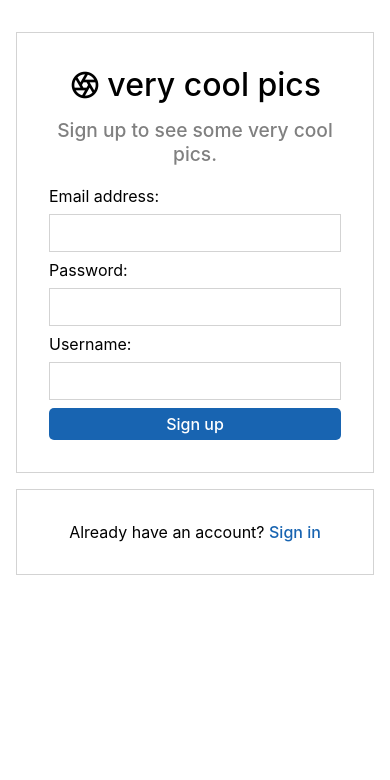
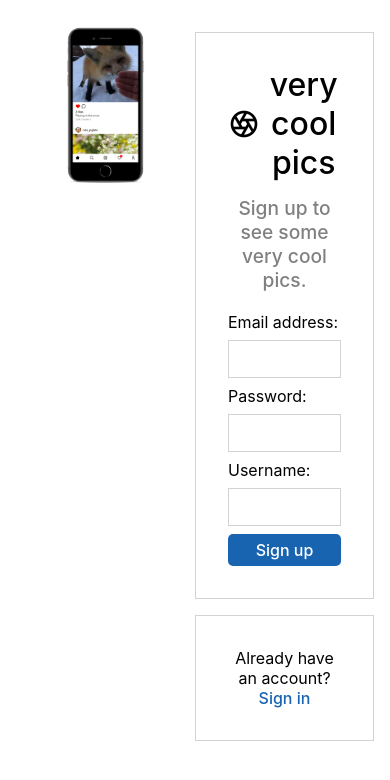
Before and after one commit to tomek-ch/very-cool-pics, a React (Create React App) app: page /sign-up in a window 390 px wide. Shown: the top 780 px of the page. Built offline with nearby package versions, Linux system fonts and the light colour scheme; no server answers.

Commit message:
Added responsivity for bigger screens

```diff
--- a/src/components/ProfilePicture.js
+++ b/src/components/ProfilePicture.js
@@ -1,6 +1,6 @@
 import React from 'react';
 
-import user from '../icons/user-line.svg';
+import user from '../images/user-line.svg';
 
 function ProfilePicture({ src, alt }) {
     return (
--- /dev/null
+++ b/src/components/form/ProductImage.js
@@ -0,0 +1,13 @@
+import React from 'react';
+
+import image from '../../images/app-screenshot.png';
+
+function ProductImage() {
+    return (
+        <div className="product-image">
+            <img src={image} alt="App screenshot" />
+        </div>
+    );
+}
+
+export default ProductImage;
--- a/src/index.css
+++ b/src/index.css
@@ -37,7 +37,7 @@ body {
 }
 
 .app-container {
-  max-width: 500px;
+  /* max-width: 1000px; */
   margin: auto;
   position: relative;
   padding-bottom: 4em;
@@ -55,13 +55,23 @@ body {
   margin-right: 0.2em;
 }
 
-.feed .logo {
+.feed-page .logo {
   border-bottom: 1px solid lightgray;
   padding: 0.5em 0;
 }
 
 .form-section {
-  flex-grow: 1;
+  /* flex-grow: 1; */
+  width: 50%;
+}
+
+.product-image {
+  /* flex-shrink: 1; */
+  width: 50%;
+}
+
+.product-image img {
+  width: 100%;
 }
 
 .sign-in-up-form {
@@ -72,6 +82,7 @@ body {
   margin-top: 1em;
   width: 100%;
 }
+
 .sign-in-up-form input {
   border: 1px solid lightgray;
   padding: 0.5em;
@@ -328,6 +339,8 @@ label, .form-error, .input-error-message {
 
 .post {
   width: 100%;
+  max-width: 500px;
+  margin: auto;
 }
 
 .post-image {
@@ -360,7 +373,6 @@ label, .form-error, .input-error-message {
   display: grid;
   grid-gap: 0.2em;
   grid-template-columns: repeat(auto-fill, minmax(25%, 1fr));
-  grid-auto-rows: 1fr;
   grid-auto-flow: dense;
 }
 
@@ -581,3 +593,17 @@ label, .form-error, .input-error-message {
   line-height: 2em;
   color: gray;
 }
+
+@media (min-width: 1000px) {
+  .feed {
+    column-width: 20em;
+  }
+
+  .feed-page .post {
+    display: inline-block;
+  }
+
+  .explore-grid, .user-posts {
+    grid-template-columns: repeat(auto-fill, minmax(20%, 1fr));
+  }
+}
--- a/src/pages/Feed.js
+++ b/src/pages/Feed.js
@@ -57,8 +57,9 @@ function Feed() {
     ));
 
     return (
+        <main className="feed-page">
+            <Logo />
             <div className="feed">
-            <Logo />
                 {
                     posts.length
                     ?
@@ -76,6 +77,7 @@ function Feed() {
                     </div>
                 }
             </div>
+        </main>
     );
 }
 
--- a/src/pages/SignIn.js
+++ b/src/pages/SignIn.js
@@ -2,10 +2,12 @@ import React from 'react';
 
 import SignInForm from '../components/form/SignInForm'
 import SignUpCTA from '../components/form/SignUpCTA';
+import ProductImage from '../components/form/ProductImage';
 
 function SignIn() {
     return (
         <div className="sign-in-up-page">
+            <ProductImage />
             <div className="form-section">
                 <SignInForm />
                 <SignUpCTA />
--- a/src/pages/SignUp.js
+++ b/src/pages/SignUp.js
@@ -2,10 +2,12 @@ import React from 'react';
 
 import SignUpForm from '../components/form/SignUpForm';
 import SignInCTA from '../components/form/SignInCTA';
+import ProductImage from '../components/form/ProductImage';
 
 function SignUp() {
     return (
         <div className="sign-in-up-page">
+            <ProductImage />
             <div className="form-section">
                 <SignUpForm />
                 <SignInCTA />
```
Also changed, not shown: src/images/app-screenshot.png (added), src/images/user-line.svg (renamed from src/icons/user-line.svg). Lines whose indentation alone changed are shown as unchanged.
